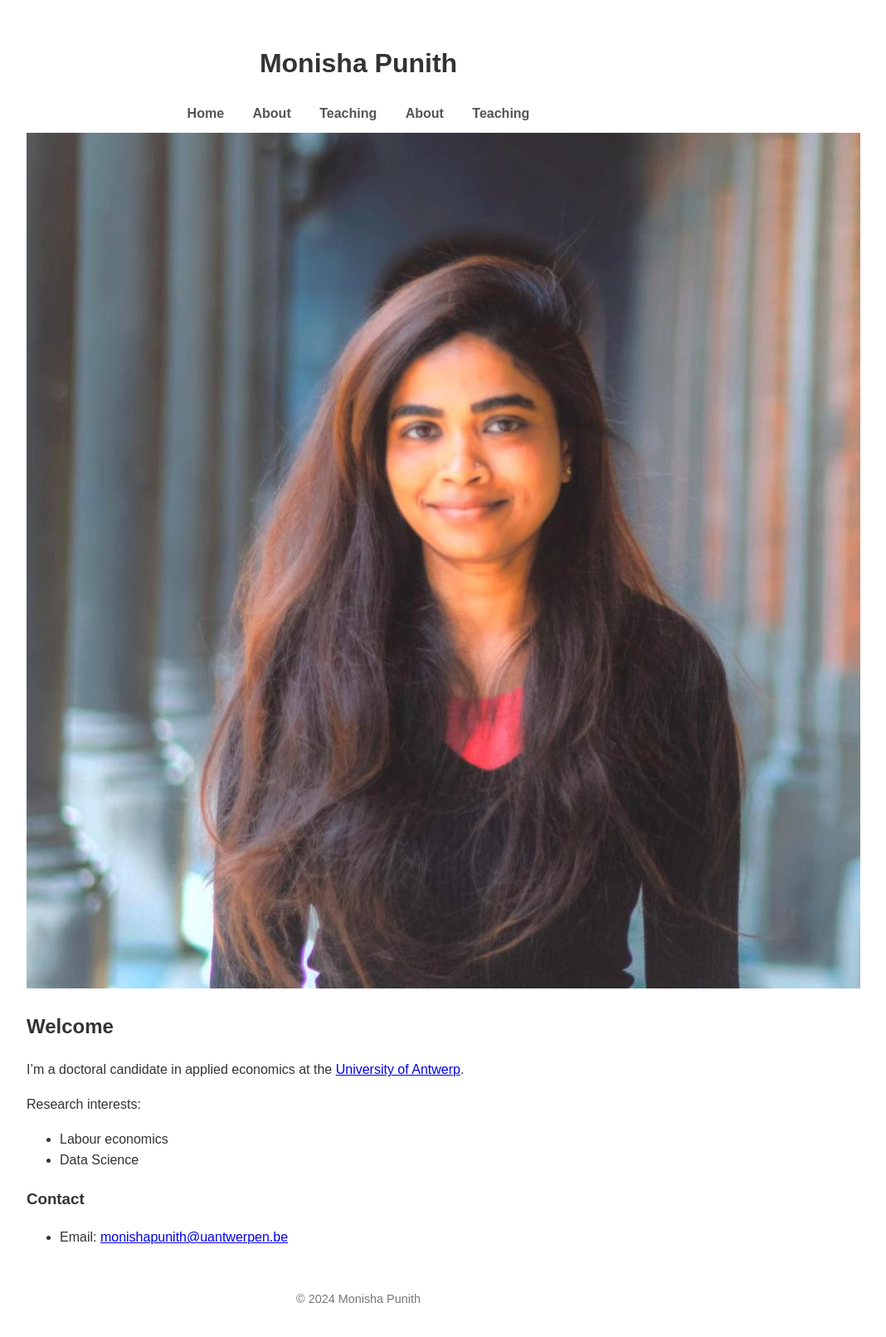
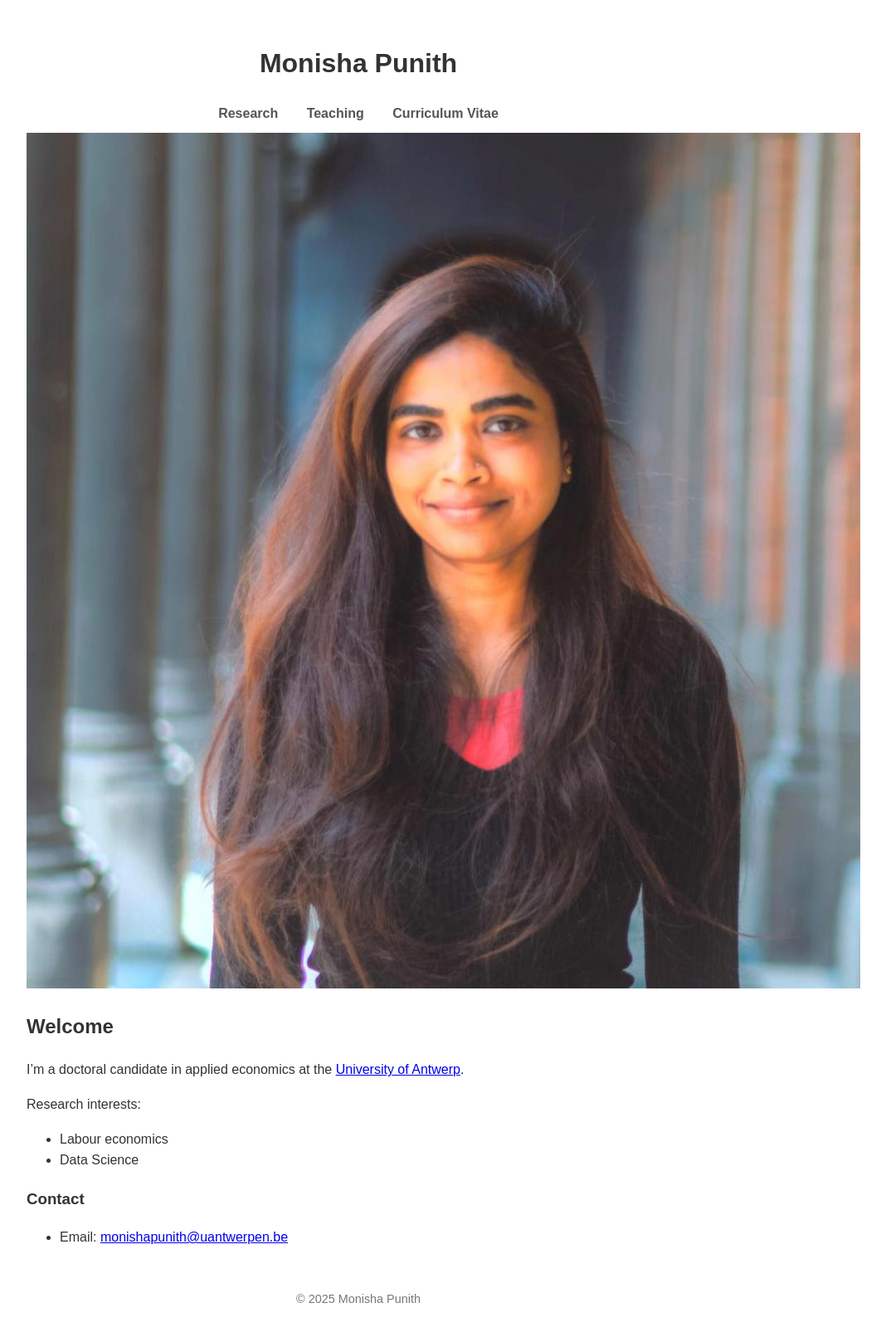
Before and after one commit to MonishaRuth/monisharuth.github.io, a Jekyll site: the page built from index.md, in a window 1280 px wide. Shown: the whole page at 83% size, without its empty margins (208-1276 px from the left). Built offline with Jekyll 4.4.1, drawn with Linux system fonts in a browser that asks for light colours.

Commit message:
Update default.html

```diff
--- a/_layouts/default.html
+++ b/_layouts/default.html
@@ -42,18 +42,16 @@
     <header>
         <h1>{{ site.title }}</h1>
         <nav>
-            <a href="/">Home</a>
-            <a href="/research.html">About</a>
+           <a href="/research.html">Research</a>
             <a href="/teaching.html">Teaching</a>
-            <a href="/cv.html">About</a>
-            <a href="/contact.html">Teaching</a>
+            <a href="/cv.html">Curriculum Vitae</a>
         </nav>
     </header>
     <main>
         {{ content }} <!-- This will display the content from your Markdown files -->
     </main>
     <footer>
-        <p>&copy; 2024 Monisha Punith</p>
+        <p>&copy; 2025 Monisha Punith</p>
     </footer>
 </body>
 </html>
```
